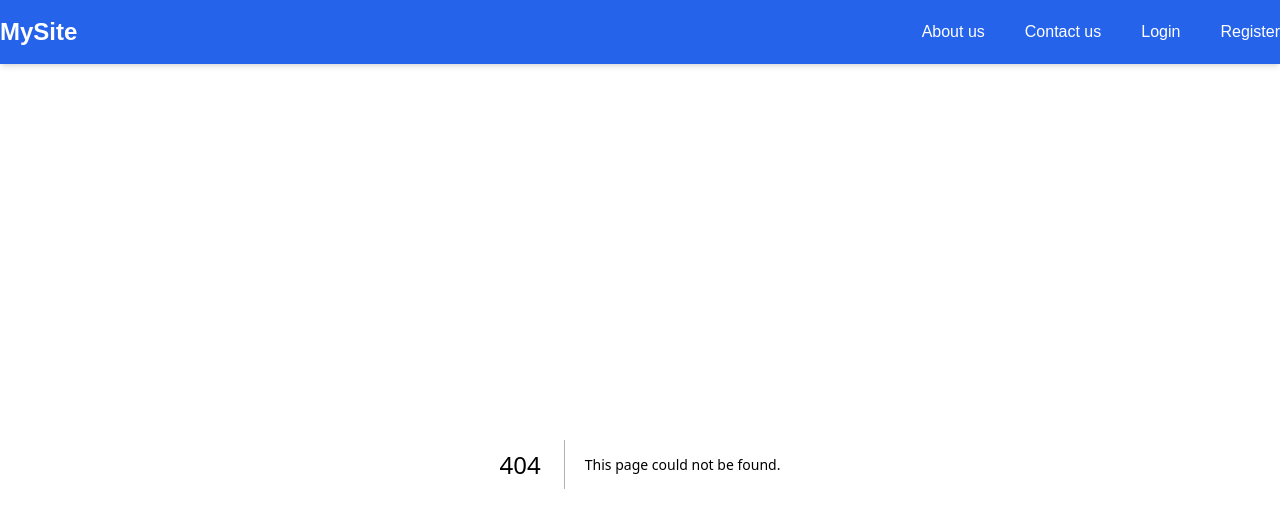
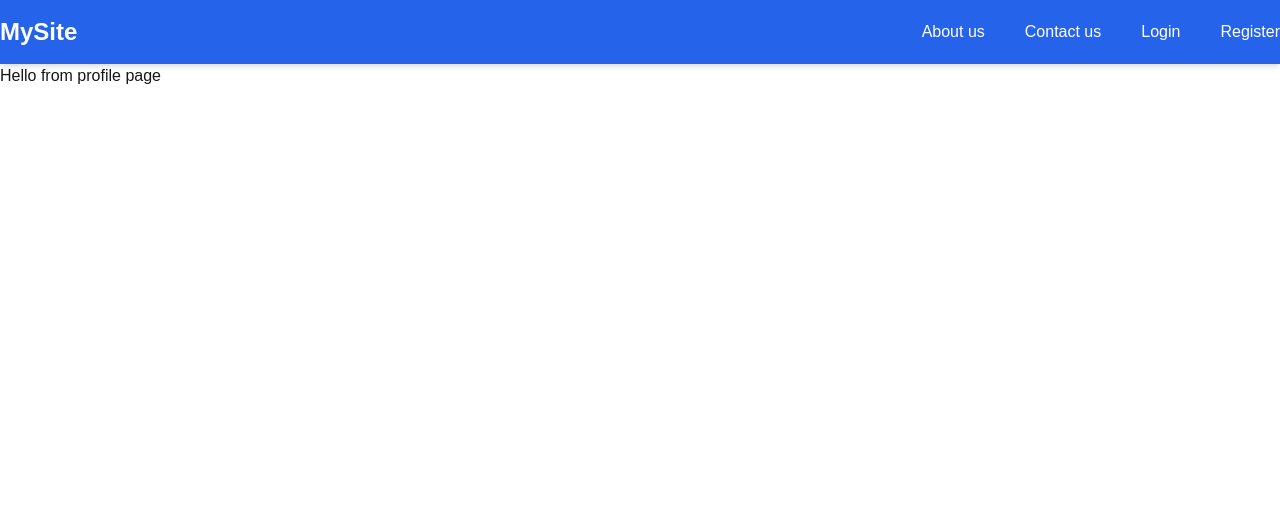
Before and after one commit to Amdadul-HQ/L2_NEXT_JS_FIRST_APP, a Next.js app: page /profile in a window 1280 px wide. Before the commit this address had no page. Shown: the top 528 px of the page. Built offline with nearby package versions, Linux system fonts and the light colour scheme.

Commit message:
add: dashboard layout

```diff
--- /dev/null
+++ b/src/app/(dashboardLayout)/layout.js
@@ -0,0 +1,11 @@
+import React from 'react';
+
+const DashboardLayout = ({children}) => {
+    return (
+        <main>
+            {children}
+        </main>
+    );
+};
+
+export default DashboardLayout;
--- /dev/null
+++ b/src/app/(dashboardLayout)/profile/page.js
@@ -0,0 +1,11 @@
+import React from 'react';
+
+const ProfilePage = () => {
+    return (
+        <div>
+            <h1>Hello from profile page</h1>
+        </div>
+    );
+};
+
+export default ProfilePage;
--- /dev/null
+++ b/src/app/(dashboardLayout)/settings/page.js
@@ -0,0 +1,10 @@
+
+const SettingPage = () => {
+    return (
+        <div>
+            <h1>Hello form setting</h1>
+        </div>
+    );
+};
+
+export default SettingPage;
```
